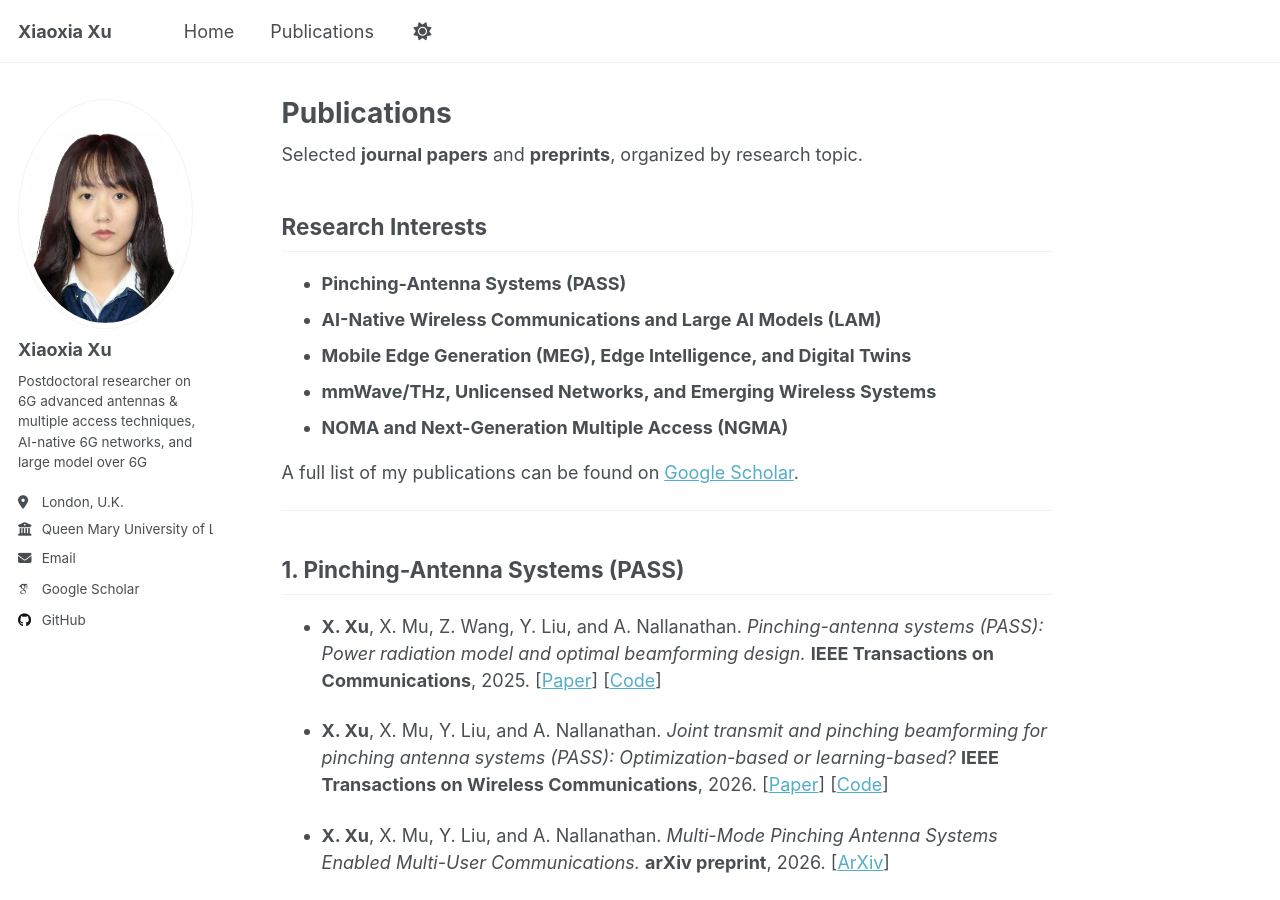
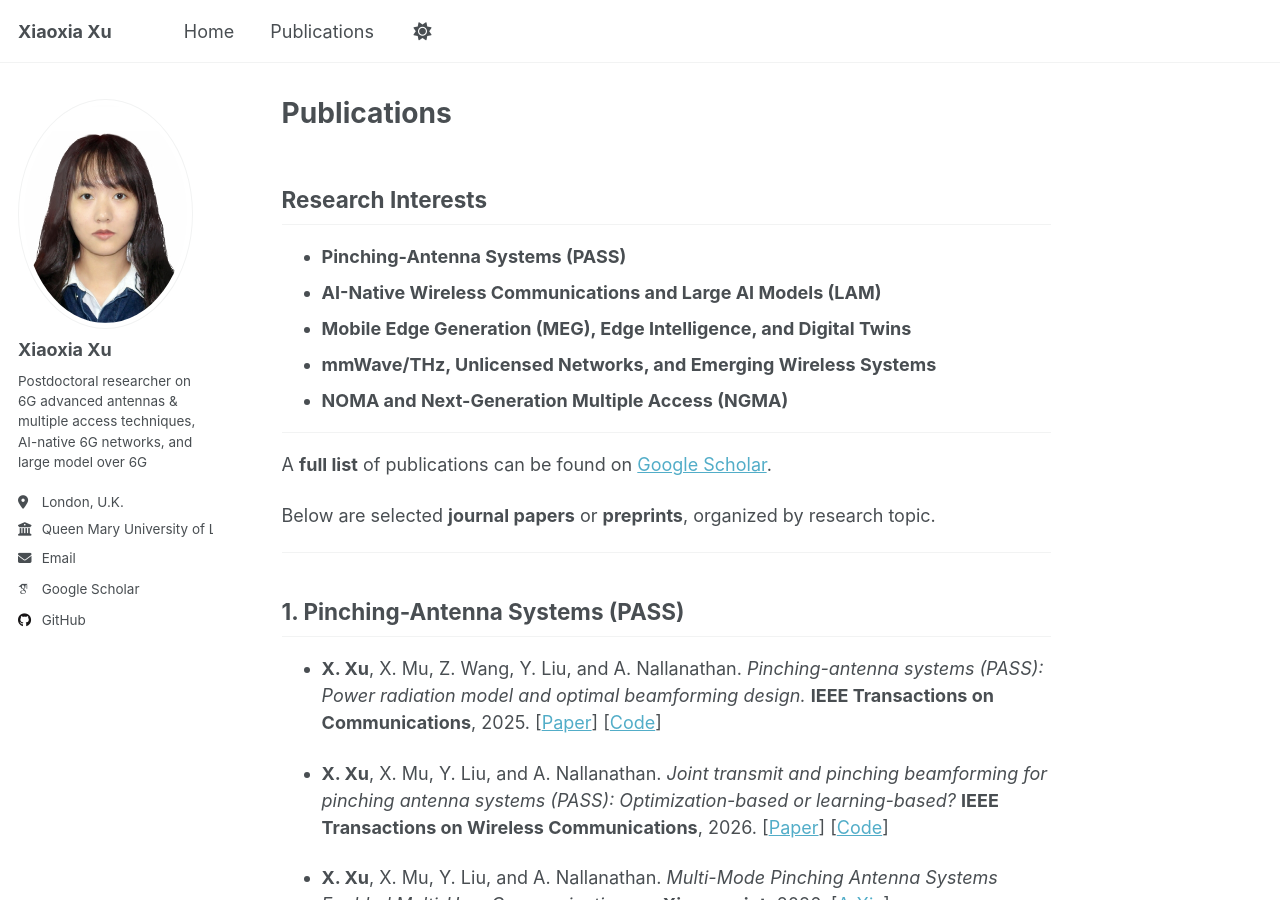
Before and after one commit to xiaoxiaxusummer/xiaoxiaxusummer.github.io, a Jekyll site: the page built from _pages/publications.md, in a window 1280 px wide and 900 px high. Built offline with Jekyll 4.4.1, drawn with Linux system fonts in a browser that asks for light colours; some web fonts are replaced.

Commit message:
Update publications.md

```diff
--- a/_pages/publications.md
+++ b/_pages/publications.md
@@ -4,8 +4,6 @@ permalink: /publications/
 layout: single
 author_profile: true
 ---
-
-Selected **journal papers** and **preprints**, organized by research topic.
 
 ## Research Interests
 - **Pinching-Antenna Systems (PASS)**
@@ -14,7 +12,11 @@ Selected **journal papers** and **preprints**, organized by research topic.
 - **mmWave/THz, Unlicensed Networks, and Emerging Wireless Systems**
 - **NOMA and Next-Generation Multiple Access (NGMA)**
 
-A full list of my publications can be found on [Google Scholar](https://scholar.google.com/citations?user=3ifNbp0AAAAJ&hl).
+---
+
+A **full list** of publications can be found on [Google Scholar](https://scholar.google.com/citations?user=3ifNbp0AAAAJ&hl).
+
+Below are selected **journal papers** or **preprints**, organized by research topic.
 
 ---
 
```
